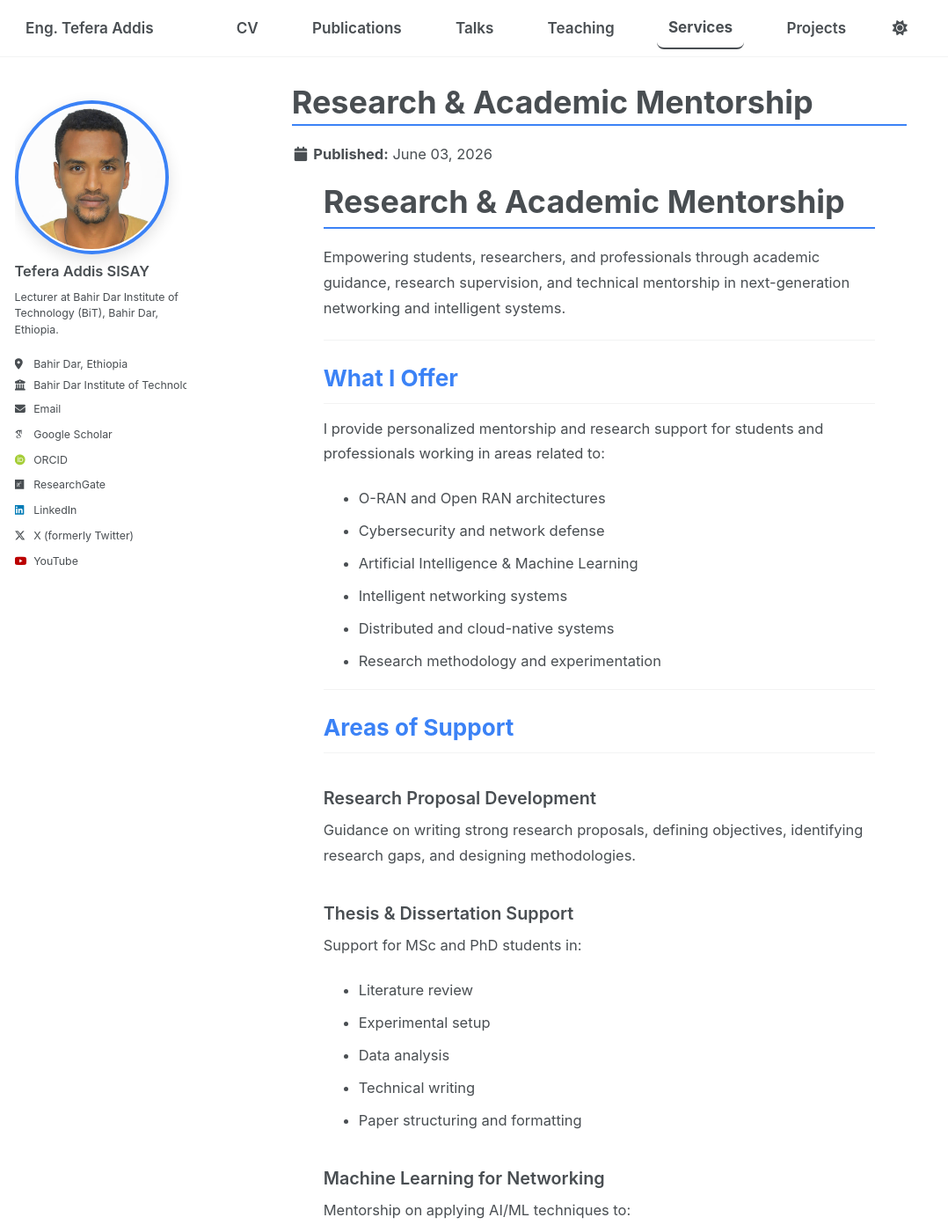
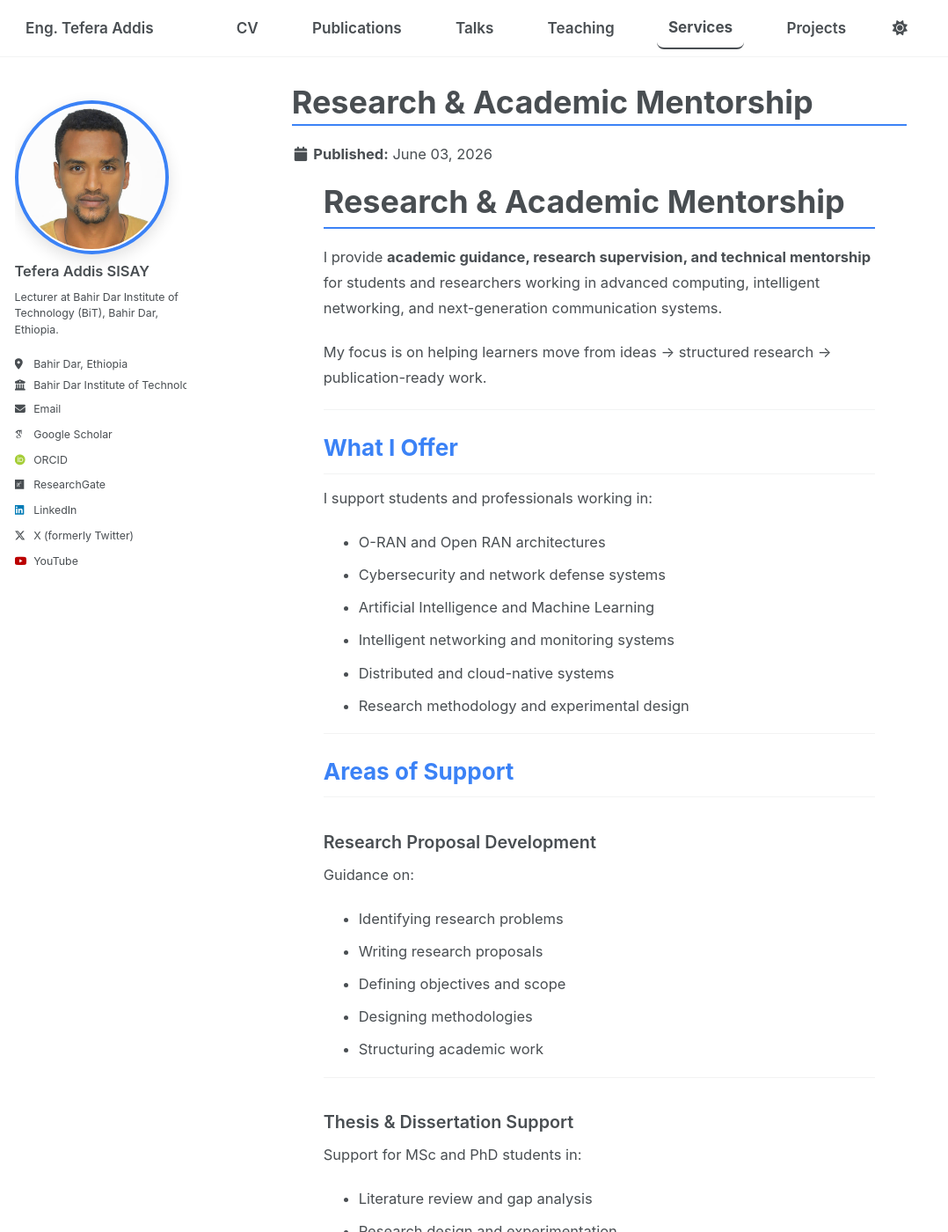
Before and after one commit to tefera-addis-sisay/tefera-addis-sisay.github.io, a Jekyll site: the page built from _services/research-mentorship.md, in a window 1280 px wide and 1400 px high. Shown: the whole window at 88% size, without its empty margins (0-1078 px from the left). Built offline with Jekyll 4.4.1, drawn with Linux system fonts in a browser that asks for light colours; some web fonts are replaced; a script bundle is joined from its source files by our own code; library files that are not in the unit come from our copies; some of the changed text lies outside the part shown.

Commit message:
Revise research mentorship service details and offerings
Updated the content and structure of the research mentorship service page, enhancing clarity and detail in the offerings and support areas.

```diff
--- a/_services/research-mentorship.md
+++ b/_services/research-mentorship.md
@@ -4,88 +4,110 @@
 permalink: /services/research-mentorship/
 layout: single
 author_profile: true
+excerpt: "Research guidance, academic supervision, and technical mentorship in networking, AI, and intelligent systems."
 ---
 
 # Research & Academic Mentorship
 
-Empowering students, researchers, and professionals through academic guidance, research supervision, and technical mentorship in next-generation networking and intelligent systems.
+I provide **academic guidance, research supervision, and technical mentorship** for students and researchers working in advanced computing, intelligent networking, and next-generation communication systems.
+
+My focus is on helping learners move from ideas → structured research → publication-ready work.
 
 ---
 
 ## What I Offer
 
-I provide personalized mentorship and research support for students and professionals working in areas related to:
+I support students and professionals working in:
 
 - O-RAN and Open RAN architectures
-- Cybersecurity and network defense
-- Artificial Intelligence & Machine Learning
-- Intelligent networking systems
+- Cybersecurity and network defense systems
+- Artificial Intelligence and Machine Learning
+- Intelligent networking and monitoring systems
 - Distributed and cloud-native systems
-- Research methodology and experimentation
+- Research methodology and experimental design
 
 ---
 
 ## Areas of Support
 
 ### Research Proposal Development
-Guidance on writing strong research proposals, defining objectives, identifying research gaps, and designing methodologies.
+Guidance on:
+- Identifying research problems
+- Writing research proposals
+- Defining objectives and scope
+- Designing methodologies
+- Structuring academic work
+
+---
 
 ### Thesis & Dissertation Support
 Support for MSc and PhD students in:
-- Literature review
-- Experimental setup
-- Data analysis
-- Technical writing
-- Paper structuring and formatting
 
-### Machine Learning for Networking
-Mentorship on applying AI/ML techniques to:
-- Network anomaly detection
-- Traffic analysis
-- Intelligent RAN optimization
-- Predictive monitoring systems
-
-### O-RAN Security & Network Intelligence
-Research collaboration and technical support related to:
-- Non-RT RIC applications
-- RAN monitoring
-- Security analytics
-- Performance degradation detection
-- VES event processing and analysis
+- Literature review and gap analysis
+- Research design and experimentation
+- Data collection and analysis
+- Academic writing and structuring
+- Thesis formatting and refinement
 
 ---
 
-## Technologies & Research Tools
+### Machine Learning for Networking
+Mentorship on applying ML/DL techniques in networking systems:
+
+- Network anomaly detection
+- Traffic classification and analysis
+- Predictive network monitoring
+- Intelligent RAN optimization
+- Data-driven network intelligence
+
+---
+
+### O-RAN Security & Network Intelligence
+Research and technical support in:
+
+- Non-RT RIC applications
+- RAN monitoring and analytics
+- Security event detection and analysis
+- Performance degradation detection
+- VES event processing and pipelines
+
+---
+
+## Technologies & Tools
 
 - Python
 - Docker & Kubernetes
-- Kafka & InfluxDB
+- Apache Kafka
+- InfluxDB
+- Grafana
 - Wireshark
-- Grafana
-- Machine Learning Frameworks
+- Machine Learning frameworks (PyTorch, TensorFlow)
 - Linux-based environments
 
 ---
 
 ## Who This Service Is For
 
+This service is designed for:
+
 - Undergraduate students
-- MSc & PhD researchers
+- MSc and PhD researchers
+- Early-career researchers
 - Academic collaborators
-- Early-career researchers
-- Networking & cybersecurity enthusiasts
+- Networking and cybersecurity enthusiasts
 
 ---
 
 ## Collaboration
 
-I am open to:
-- Research collaboration
-- Student mentorship
-- Technical consultation
-- Academic project supervision
-- Joint publications and experimental research
+I am open to collaboration in:
+
+- Academic research projects
+- Student supervision and mentorship
+- Technical consulting
+- Experimental system development
+- Joint publications and research papers
 
 ---
 
-📩 Feel free to contact me for mentorship, collaboration, or academic guidance.
+📩 Feel free to reach out for mentorship, collaboration, or research support.
```
